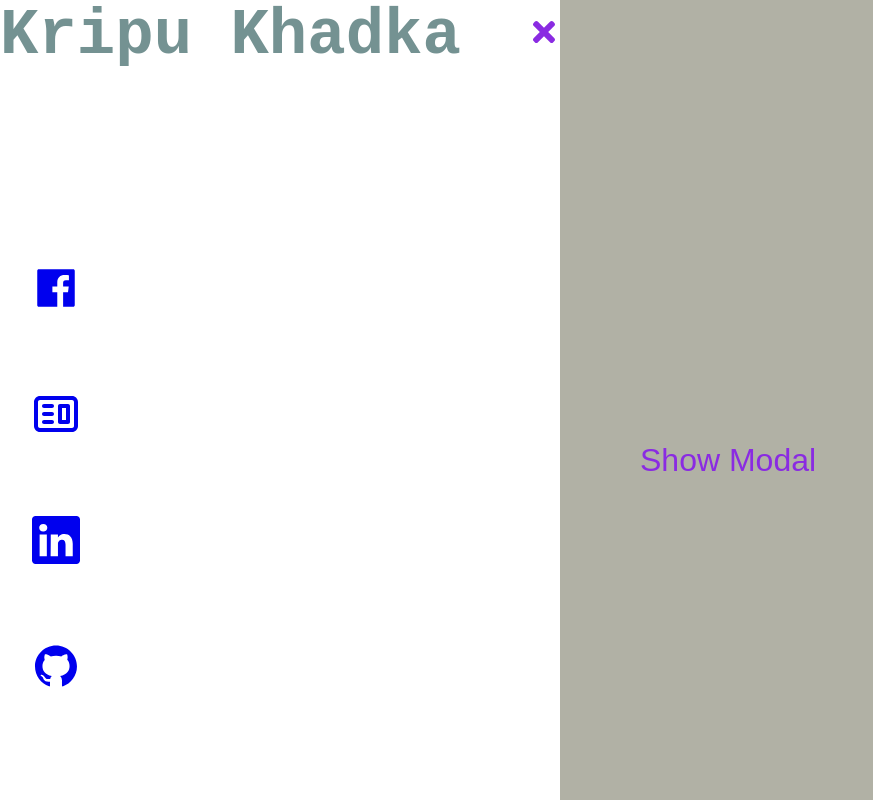
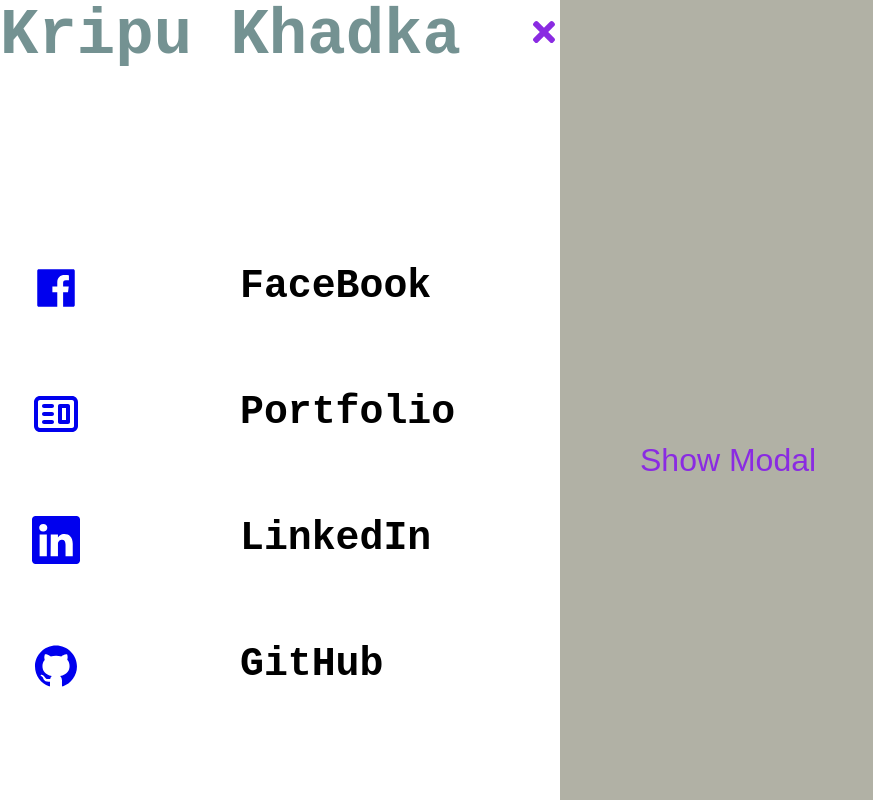
Before and after one commit to Kripu77/Navigation-Demo, a React (Create React App) app in the folder context-api/: page / in a window 1280 px wide. Shown: the whole page, without its empty margins (0-873 px from the left). Built offline with nearby package versions, Linux system fonts and the light colour scheme.

Commit message:
Context use

```diff
--- a/context-api/src/CSS/Style.css
+++ b/context-api/src/CSS/Style.css
@@ -23,6 +23,17 @@
     background-color: white;
     height: 100vh;
     width: 35rem;
+      transition: 0.4s all ease-in-out;
+
+}
+.sidebar-hidden{
+height: 100%;
+width: 0;
+position: fixed;
+top: 0;
+    margin-left: -600px;
+    overflow: hidden;
+    transition: 0.4s all ease-in-out;
 }
 
 .sidebar-container{
@@ -46,10 +57,15 @@
     margin-top: 10rem
 }
 .list-items{
+    display: flex;
+
     padding: 2rem;
     font-size: 3rem;
 }
-
+h5{
+    margin-left: 10rem;
+    padding: -10px;
+}
 h1{
    color: rgb(116, 146, 146);
 }
--- /dev/null
+++ b/context-api/src/Components/Context.js
@@ -0,0 +1,13 @@
+//we will wrap our whole components with context
+
+import React from 'react'
+const AppContext = React.createContext();
+
+
+const AppProvider = ({children})=>{
+    return (
+      <AppContext.Provider value={"hello"}> {children}</AppContext.Provider>
+    );
+
+}
+    export {AppContext, AppProvider}
--- a/context-api/src/Components/Sidebar.js
+++ b/context-api/src/Components/Sidebar.js
@@ -14,9 +14,10 @@
 
             {
                 data.map((value)=>{
-                    const {id, url, name}= value;
+                    const {id, url, name, valuex}= value;
                     return <div key={id} className='list-items'>
                      <a href={url}> {name}</a>
+                     <h5>{valuex}</h5>
                     </div>
 
                 })
--- a/context-api/src/data.js
+++ b/context-api/src/data.js
@@ -6,20 +6,24 @@
     id: 1,
     name: <AiFillFacebook />,
     url: "https://www.facebook.com/kripu.khadka/",
+    valuex: "FaceBook",
   },
   {
     id: 2,
     name: <CgWebsite />,
     url: "https://kripu-khadka.netlify.app/",
+    valuex: "Portfolio",
   },
   {
     id: 3,
     name: <BsLinkedin />,
     url: "https://www.linkedin.com/in/kripu-khadka-3594a7185/",
+    valuex: "LinkedIn",
   },
   {
     id: 4,
     name: <AiFillGithub />,
     url: "https://www.instagram.com/kripu77/",
+    valuex: "GitHub",
   },
 ];
--- a/context-api/src/index.js
+++ b/context-api/src/index.js
@@ -1,4 +1,5 @@
 import React from 'react';
 import ReactDOM from 'react-dom';
 import App from './App';
+import {AppProvider, } from './Components/Context'
 ReactDOM.render(<App/>, document.getElementById('root'))
```
